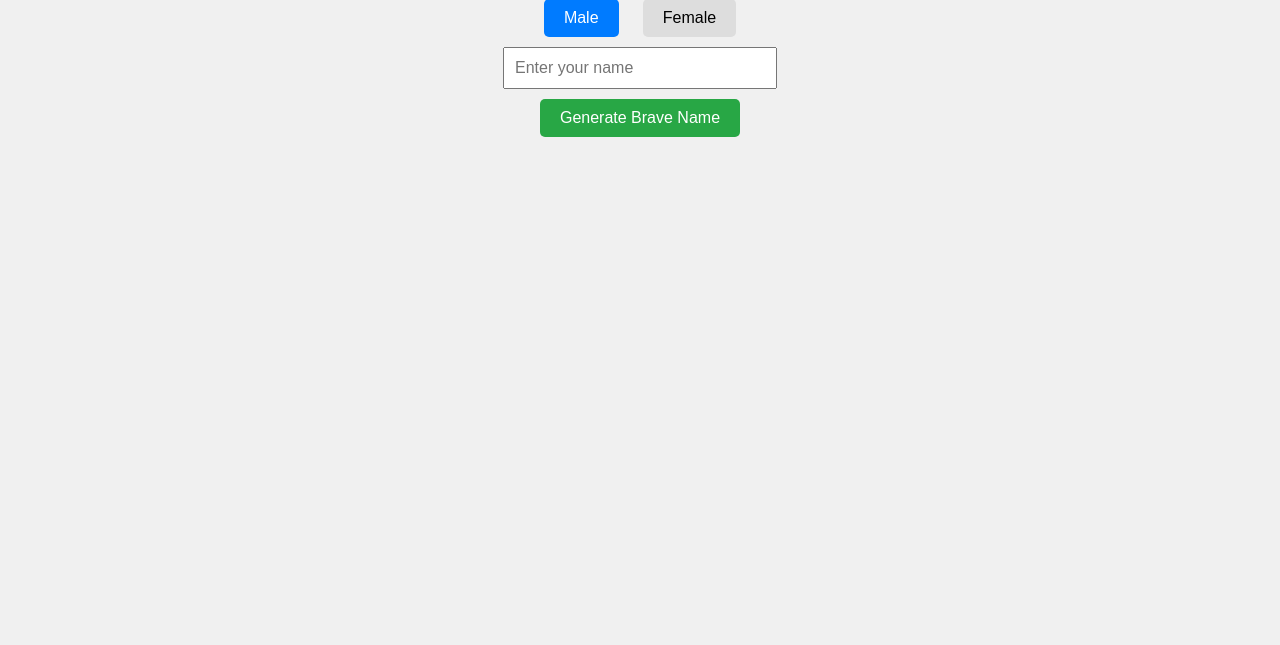
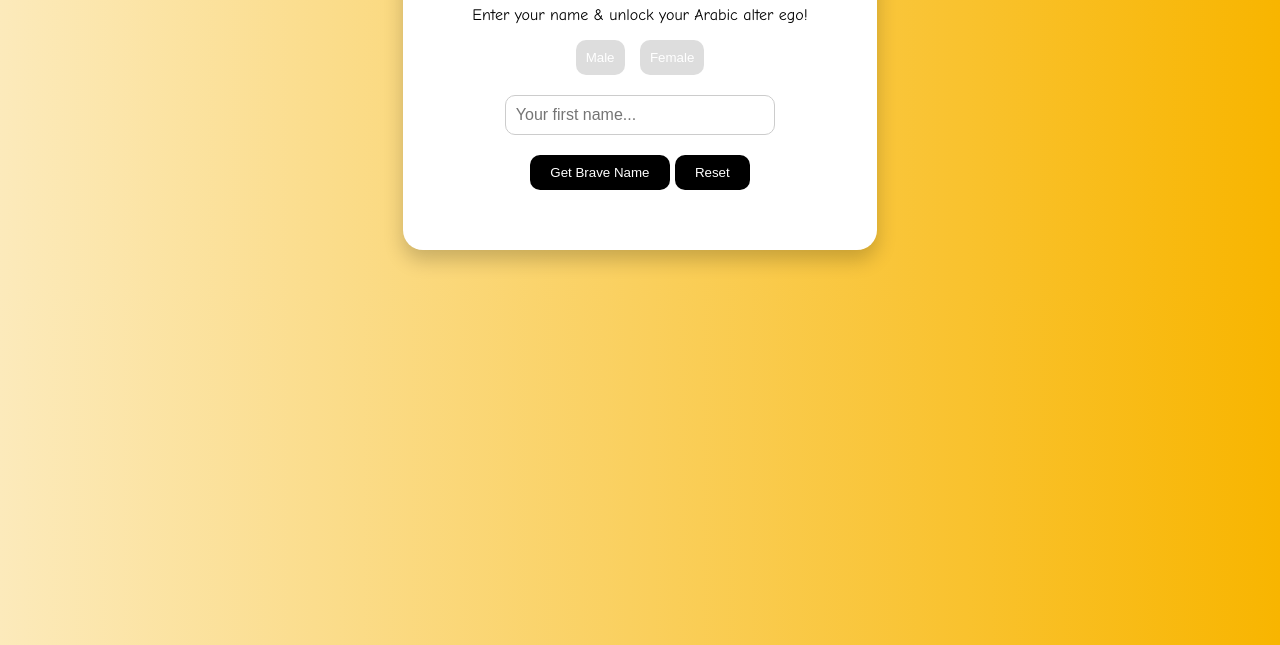
Before and after one commit to Mr-T-git-hub/brave-name-challenge, a plain HTML site: page index.html in a window 1280 px wide. Shown: the part 155-800 px from the top of the page. Drawn offline with Linux system fonts and the light colour scheme.

Commit message:
Update index.html

```diff
--- a/index.html
+++ b/index.html
@@ -1,76 +1,35 @@
 <!DOCTYPE html>
 <html lang="en">
 <head>
-  <meta charset="UTF-8">
-  <meta name="viewport" content="width=device-width, initial-scale=1">
+  <meta charset="UTF-8" />
+  <meta name="viewport" content="width=device-width, initial-scale=1.0" />
   <title>Brave Name Generator</title>
-  <style>
-    body {
-      font-family: 'Segoe UI', Tahoma, Geneva, Verdana, sans-serif;
-      text-align: center;
-      padding: 50px;
-      background-color: #f0f0f0;
-    }
-
-    h1 {
-      color: #333;
-    }
-
-    input[type="text"] {
-      padding: 10px;
-      font-size: 16px;
-      width: 250px;
-    }
-
-    button {
-      padding: 10px 20px;
-      font-size: 16px;
-      margin: 10px;
-      cursor: pointer;
-      border: none;
-      border-radius: 5px;
-    }
-
-    .gender-button {
-      background-color: #ddd;
-    }
-
-    .gender-button.active {
-      background-color: #007BFF;
-      color: white;
-    }
-
-    #generateBtn {
-      background-color: #28a745;
-      color: white;
-    }
-
-    #result {
-      margin-top: 20px;
-      font-size: 20px;
-    }
-  </style>
+  <link rel="stylesheet" href="style.css" />
 </head>
 <body>
+  <div class="container">
+    <h1>🔥 Brave Name Challenge 🔥</h1>
+    <p>Enter your name & unlock your Arabic alter ego!</p>
 
-  <h1>Brave Name Generator</h1>
+    <!-- Gender Toggle Buttons -->
+    <div class="gender-toggle">
+      <button id="genderMale" class="gender-btn" onclick="toggleGender('male')">Male</button>
+      <button id="genderFemale" class="gender-btn" onclick="toggleGender('female')">Female</button>
+    </div>
 
-  <div>
-    <button id="genderMale" class="gender-button active" onclick="toggleGender('male')">Male</button>
-    <button id="genderFemale" class="gender-button" onclick="toggleGender('female')">Female</button>
+    <!-- Input Field -->
+    <input type="text" id="nameInput" placeholder="Your first name..." />
+
+    <!-- Action Buttons -->
+    <div class="action-buttons">
+      <button onclick="generateName()">Get Brave Name</button>
+      <button onclick="resetGenerator()" class="reset-btn">Reset</button>
+    </div>
+
+    <!-- Result Display -->
+    <div id="result"></div>
   </div>
 
-  <div>
-    <input type="text" id="nameInput" placeholder="Enter your name" />
-  </div>
-
-  <div>
-    <button id="generateBtn" onclick="generateName()">Generate Brave Name</button>
-  </div>
-
-  <div id="result"></div>
-
   <script src="script.js"></script>
-
 </body>
 </html>
```
